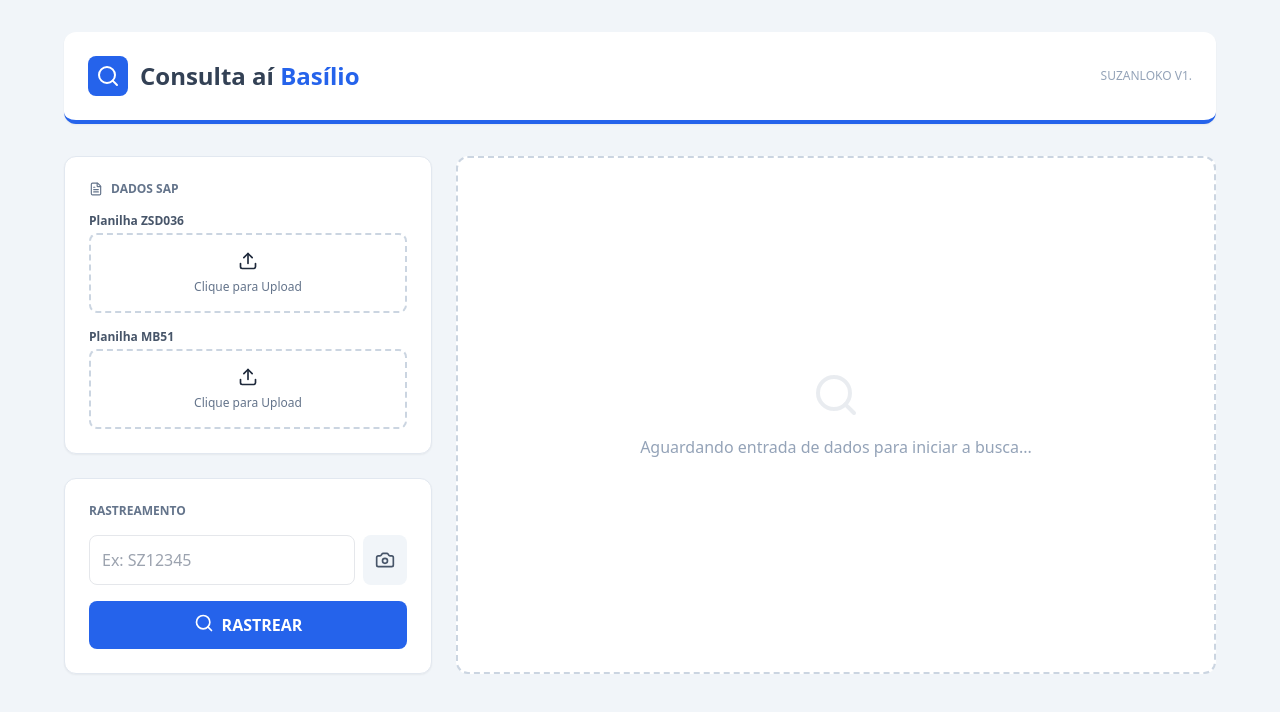
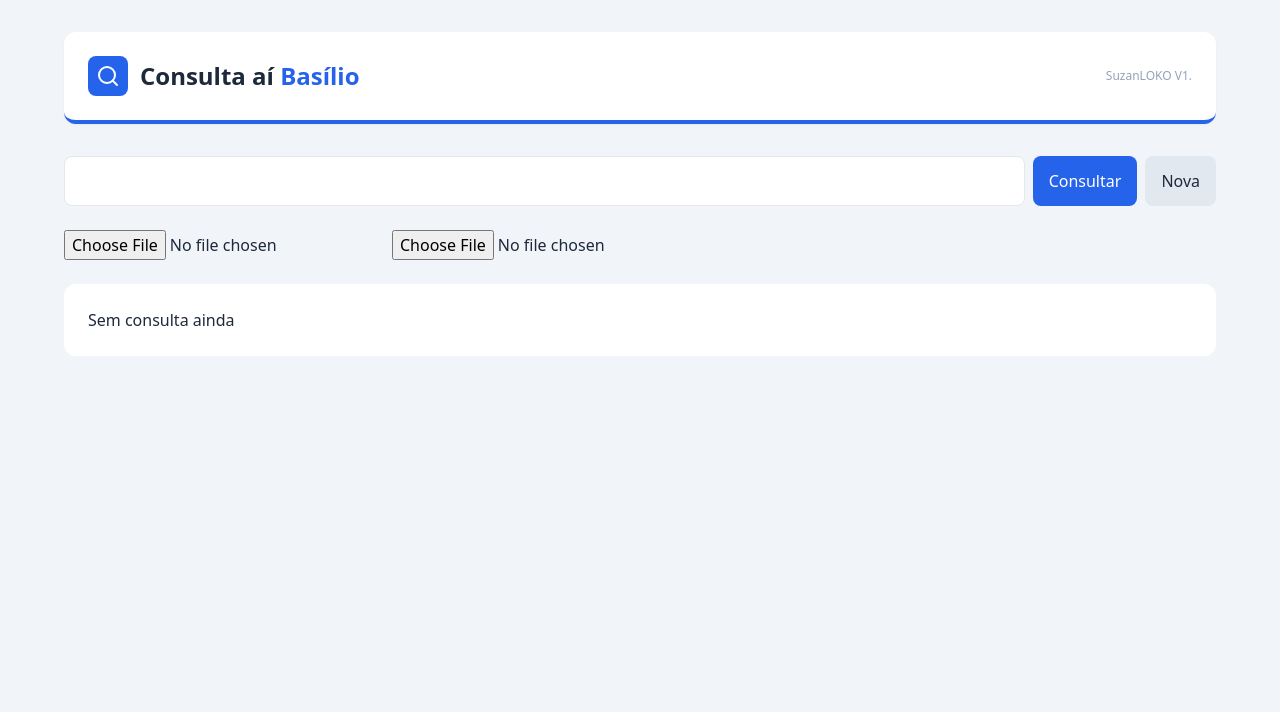
Before and after one commit to JacksonDevv/consultar-lote, a React (Vite) app: page / in a window 1280 px wide. Shown: the top 712 px of the page. Built offline with nearby package versions, Linux system fonts and the light colour scheme.

Commit message:
codigo definitivo

```diff
--- a/src/App.jsx
+++ b/src/App.jsx
@@ -6,26 +6,42 @@ import {
   FileText, AlertCircle, Camera, X
 } from 'lucide-react';
 
-// 🔥 LIMPEZA FORTE (resolve 99% dos problemas com Excel)
-const clean = (val) => {
-  return String(val ?? '')
+// 🔥 NORMALIZAÇÃO REAL (resolve seu problema)
+const normalizeKey = (key) =>
+  String(key)
+    .trim()
+    .toLowerCase()
+    .normalize('NFD')
+    .replace(/[\u0300-\u036f]/g, '');
+
+const normalizeData = (data) =>
+  data.map(row => {
+    const newRow = {};
+    Object.keys(row).forEach(k => {
+      newRow[normalizeKey(k)] = row[k];
+    });
+    return newRow;
+  });
+
+// 🔥 LIMPEZA DE VALOR (CRÍTICO PRA SZ)
+const clean = (v) =>
+  String(v ?? '')
     .trim()
     .toLowerCase()
     .replace(/\s+/g, '');
+
+// 🔥 DATA BR SEGURA (resolve bug invisível)
+const parseDate = (val) => {
+  if (!val) return 0;
+
+  if (typeof val === 'string' && val.includes('/')) {
+    const [d, m, y] = val.split('/');
+    return new Date(`${y}-${m}-${d}`).getTime();
+  }
+
+  return new Date(val).getTime();
 };
 
-// 🔥 NORMALIZA COLUNAS
-const normalizeKeys = (data) => {
-  return data.map(row => {
-    const newRow = {};
-    Object.keys(row).forEach(key => {
-      newRow[key.trim().toLowerCase()] = row[key];
-    });
-    return newRow;
-  });
-};
-
-// 🔥 AJUSTADO PARA SUAS PLANILHAS
 const COLUMN_MAP = {
   ZSD036: {
     SZ: 'tappi number',
@@ -36,7 +52,6 @@ const COLUMN_MAP = {
     PESO: 'quantidade',
     TRANSACAO: 'tipo de movimento',
     DATA: 'data de lançamento',
-    HORA: '',
     USUARIO: 'nome do usuário',
     CABECALHO: 'texto cabeçalho documento'
   }
@@ -47,64 +62,17 @@ export default function SAPBatchTracker() {
   const [dataMB51, setDataMB51] = useState([]);
   const [szInput, setSzInput] = useState('');
   const [result, setResult] = useState(null);
-  const [email, setEmail] = useState('');
-  const [saveEmail, setSaveEmail] = useState(false);
+  const [toast, setToast] = useState(null);
+  const [isProcessing, setIsProcessing] = useState(false);
 
-  const [isScanning, setIsScanning] = useState(false);
-  const [isProcessing, setIsProcessing] = useState(false);
-  const [toast, setToast] = useState(null);
-  const [uploads, setUploads] = useState({
-    ZSD036: { progress: 0, status: 'idle', fileName: '' },
-    MB51: { progress: 0, status: 'idle', fileName: '' },
-  });
-
-  const scannerRef = useRef(null);
-
-  useEffect(() => {
-    const storedEmail = localStorage.getItem('sap_tracker_email');
-    if (storedEmail) {
-      setEmail(storedEmail);
-      setSaveEmail(true);
-    }
-  }, []);
-
-  const showToast = (msg, type = 'success') => {
+  const showToast = (msg, type='success') => {
     setToast({ msg, type });
-    setTimeout(() => setToast(null), 4000);
+    setTimeout(() => setToast(null), 3500);
   };
-
-  useEffect(() => {
-    if (isScanning) {
-      const timeout = setTimeout(() => {
-        const scanner = new Html5QrcodeScanner("reader", {
-          fps: 10,
-          qrbox: { width: 250, height: 150 },
-          aspectRatio: 1.0
-        });
-
-        scanner.render((decodedText) => {
-          setSzInput(decodedText);
-          setIsScanning(false);
-          scanner.clear();
-          showToast("Código lido com sucesso!");
-          setTimeout(() => executeTrack(decodedText), 500);
-        }, () => {});
-
-        scannerRef.current = scanner;
-      }, 100);
-
-      return () => {
-        clearTimeout(timeout);
-        if (scannerRef.current) scannerRef.current.clear();
-      };
-    }
-  }, [isScanning]);
 
   const handleFileUpload = (e, type) => {
     const file = e.target.files[0];
     if (!file) return;
-
-    setUploads(prev => ({ ...prev, [type]: { ...prev[type], status: 'loading', fileName: file.name, progress: 0 } }));
 
     const reader = new FileReader();
     reader.onload = (evt) => {
@@ -116,15 +84,14 @@ export default function SAPBatchTracker() {
           { defval: '' }
         );
 
-        data = normalizeKeys(data);
+        data = normalizeData(data);
 
         if (type === 'ZSD036') setDataZSD036(data);
         else setDataMB51(data);
 
-        setUploads(prev => ({ ...prev, [type]: { ...prev[type], status: 'complete', progress: 100 } }));
-      } catch (err) {
-        showToast("Erro ao ler Excel. Verifique o formato.", "error");
-        setUploads(prev => ({ ...prev, [type]: { ...prev[type], status: 'error' } }));
+        showToast('Planilha carregada!');
+      } catch {
+        showToast('Erro ao ler planilha', 'error');
       }
     };
 
@@ -132,161 +99,119 @@ export default function SAPBatchTracker() {
   };
 
   const executeTrack = (value) => {
-    const searchVal = value || szInput;
+    const searchVal = clean(value || szInput);
 
-    if (!searchVal) return showToast("Digite ou escaneie a SZ", "error");
-
-    if (!dataZSD036.length || !dataMB51.length) {
-      return showToast("Carregue as duas planilhas!", "error");
-    }
+    if (!searchVal) return showToast('Digite a SZ', 'error');
+    if (!dataZSD036.length || !dataMB51.length)
+      return showToast('Carregue as planilhas', 'error');
 
     setIsProcessing(true);
 
     try {
-      const szRecord = dataZSD036.find(row =>
-        clean(row[COLUMN_MAP.ZSD036.SZ]) === clean(searchVal)
+      const szRecord = dataZSD036.find(r =>
+        clean(r['tappi number']) === searchVal
       );
 
-      if (!szRecord) throw new Error("SZ não encontrada na ZSD036");
+      if (!szRecord) throw new Error('SZ não encontrada');
 
-      const batchId = szRecord[COLUMN_MAP.ZSD036.LOTE];
+      const batchId = clean(szRecord['lote']);
 
-      const movements = dataMB51.filter(row =>
-        clean(row[COLUMN_MAP.MB51.LOTE]) === clean(batchId)
+      const movements = dataMB51.filter(r =>
+        clean(r['lote']) === batchId
       );
 
-      if (!movements.length) throw new Error("Lote não encontrado na MB51");
+      if (!movements.length) throw new Error('Lote não encontrado');
 
-      const sorted = movements.sort((a, b) => {
-        const d1 = new Date(a[COLUMN_MAP.MB51.DATA]);
-        const d2 = new Date(b[COLUMN_MAP.MB51.DATA]);
-        return d2 - d1;
-      });
+      const sorted = movements.sort(
+        (a,b) => parseDate(b['data de lançamento']) - parseDate(a['data de lançamento'])
+      );
 
       const latest = sorted[0];
 
       setResult({
         sz: searchVal,
         lote: batchId,
-        peso: latest[COLUMN_MAP.MB51.PESO],
-        transacao: latest[COLUMN_MAP.MB51.TRANSACAO],
-        data: latest[COLUMN_MAP.MB51.DATA],
-        hora: '',
-        usuario: latest[COLUMN_MAP.MB51.USUARIO],
-        cabecalho: latest[COLUMN_MAP.MB51.CABECALHO]
+        peso: latest['quantidade'],
+        transacao: latest['tipo de movimento'],
+        data: latest['data de lançamento'],
+        usuario: latest['nome do usuário'],
+        cabecalho: latest['texto cabeçalho documento']
       });
 
     } catch (err) {
-      showToast(err.message, "error");
-    } finally {
+      showToast(err.message, 'error');
+    }
+
     setIsProcessing(false);
-    }
   };
 
   return (
     <div className="min-h-screen bg-slate-100 text-slate-800 p-4 md:p-8 font-sans">
-      {/* HEADER */}
+
+      {/* HEADER (INTACTO) */}
       <header className="max-w-6xl mx-auto mb-8 bg-white p-6 rounded-xl shadow-sm border-b-4 border-blue-600 flex justify-between items-center">
         <div className="flex items-center gap-3">
           <div className="bg-blue-600 p-2 rounded-lg text-white"><Search size={24}/></div>
-          <h1 className="text-2xl font-bold text-slate-700">Consulta aí <span className="text-blue-600">Basílio</span></h1>
+          <h1 className="text-2xl font-bold">Consulta aí <span className="text-blue-600">Basílio</span></h1>
         </div>
-        <span className="text-xs text-slate-400 font-medium uppercase">SuzanLOKO V1.</span>
+        <span className="text-xs text-slate-400">SuzanLOKO V1.</span>
       </header>
 
-      <main className="max-w-6xl mx-auto grid grid-cols-1 lg:grid-cols-12 gap-6">
-        {/* COLUNA ESQUERDA */}
-        <div className="lg:col-span-4 space-y-6">
-          <section className="bg-white p-6 rounded-xl shadow-sm border border-slate-200">
-            <h2 className="text-xs font-bold text-slate-500 uppercase mb-4 flex items-center gap-2"><FileText size={14}/> Dados SAP</h2>
-            <div className="space-y-4">
-              {['ZSD036', 'MB51'].map(type => (
-                <div key={type}>
-                  <label className="block text-xs font-bold text-slate-600 mb-1">{`Planilha ${type}`}</label>
-                  <div
-                    onClick={() => document.getElementById(`f-${type}`).click()}
-                    className={`p-4 border-2 border-dashed rounded-lg cursor-pointer transition-all flex flex-col items-center gap-2
-                    ${uploads[type].status === 'complete' ? 'border-green-500 bg-green-50' : 'border-slate-300 hover:bg-slate-50'}`}
-                  >
-                    <Upload size={20}/>
-                    <span className="text-xs text-slate-500 truncate w-full text-center">
-                      {uploads[type].fileName || 'Clique para Upload'}
-                    </span>
-                    <input id={`f-${type}`} type="file" className="hidden" accept=".xlsx, .csv" onChange={(e) => handleFileUpload(e, type)} />
-                  </div>
-                </div>
-              ))}
-            </div>
-          </section>
-
-          <section className="bg-white p-6 rounded-xl shadow-sm border border-slate-200">
-            <h2 className="text-xs font-bold text-slate-500 uppercase mb-4">Rastreamento</h2>
-            <div className="space-y-4">
-              <div className="flex gap-2">
+      {/* INPUT + BUTTON */}
+      <div className="max-w-6xl mx-auto flex gap-2 mb-6">
         <input
-                  className="flex-1 p-3 border rounded-lg outline-none focus:ring-2 focus:ring-blue-500"
-                  placeholder="Ex: SZ12345"
+          className="flex-1 p-3 border rounded-lg"
           value={szInput}
           onChange={e => setSzInput(e.target.value)}
           onKeyDown={e => e.key === 'Enter' && executeTrack()}
         />
-                <button onClick={() => setIsScanning(true)} className="p-3 bg-slate-100 rounded-lg hover:bg-slate-200 text-slate-600 transition-all"><Camera size={20}/></button>
-              </div>
+
         <button
           onClick={() => executeTrack()}
           disabled={isProcessing}
-                className="w-full bg-blue-600 text-white font-bold py-3 rounded-lg hover:bg-blue-700 disabled:opacity-50 transition-all flex justify-center gap-2"
+          className="bg-blue-600 text-white px-4 rounded-lg"
         >
-                {isProcessing ? <RefreshCw className="animate-spin" size={20}/> : <Search size={20}/>} RASTREAR
+          {isProcessing ? <RefreshCw className="animate-spin"/> : 'Consultar'}
+        </button>
+
+        <button
+          onClick={() => {
+            setResult(null);
+            setSzInput('');
+          }}
+          className="bg-slate-200 px-4 rounded-lg"
+        >
+          Nova
         </button>
       </div>
-          </section>
+
+      {/* UPLOAD */}
+      <div className="max-w-6xl mx-auto flex gap-4 mb-6">
+        <input type="file" onChange={(e)=>handleFileUpload(e,'ZSD036')} />
+        <input type="file" onChange={(e)=>handleFileUpload(e,'MB51')} />
       </div>
 
-        {/* COLUNA DIREITA */}
-        <div className="lg:col-span-8">
-          {!result ? (
-            <div className="h-full min-h-[400px] flex flex-col items-center justify-center bg-white rounded-xl border-2 border-dashed border-slate-300 p-12 text-center text-slate-400">
-              <Search size={48} className="mb-4 opacity-20"/>
-              <p>Aguardando entrada de dados para iniciar a busca...</p>
-            </div>
+      {/* RESULTADO */}
+      <div className="max-w-6xl mx-auto bg-white p-6 rounded-xl">
+        {result ? (
+          <>
+            <p>SZ: {result.sz}</p>
+            <p>Lote: {result.lote}</p>
+            <p>Peso: {result.peso}</p>
+            <p>Mov: {result.transacao}</p>
+            <p>Data: {result.data}</p>
+          </>
         ) : (
-            <div className="space-y-6">
-              <div className="bg-white rounded-xl shadow-sm border border-slate-200 overflow-hidden">
-                <div className="bg-slate-50 p-4 border-b flex justify-between items-center">
-                  <h3 className="font-bold text-slate-700 flex items-center gap-2"><CheckCircle2 className="text-blue-600" size={18}/> Resultado</h3>
-                  <button onClick={() => {setResult(null); setSzInput('')}} className="text-xs text-blue-600 font-bold hover:underline">Nova Consulta</button>
+          <p>Sem consulta ainda</p>
+        )}
       </div>
 
-                <div className="p-6 grid grid-cols-1 md:grid-cols-2 gap-6">
-                  <Detail label="SZ" value={result.sz} />
-                  <Detail label="Lote" value={result.lote} highlight />
-                  <Detail label="Peso" value={result.peso} />
-                  <Detail label="Transação" value={result.transacao} />
-                  <Detail label="Data" value={result.data} />
-                  <Detail label="Usuário" value={result.usuario} />
-                  <Detail label="Doc. Cabeçalho" value={result.cabecalho} />
-                </div>
-              </div>
-            </div>
-          )}
-        </div>
-      </main>
-
+      {/* TOAST */}
       {toast && (
-        <div className={`fixed bottom-8 right-8 p-4 rounded-lg shadow-lg text-white flex items-center gap-3 z-50 ${toast.type === 'error' ? 'bg-red-500' : 'bg-green-600'}`}>
-          <span>{toast.msg}</span>
+        <div className="fixed bottom-5 right-5 bg-green-600 text-white p-3 rounded-lg">
+          {toast.msg}
         </div>
       )}
     </div>
   );
 }
-
-function Detail({ label, value, highlight = false }) {
-  return (
-    <div className="flex justify-between border-b pb-2">
-      <span className="text-slate-500 text-sm">{label}:</span>
-      <span className={`font-bold ${highlight ? 'text-blue-600' : 'text-slate-800'}`}>{value || '---'}</span>
-    </div>
-  );
-}
```
Lines whose indentation alone changed are shown as unchanged.
